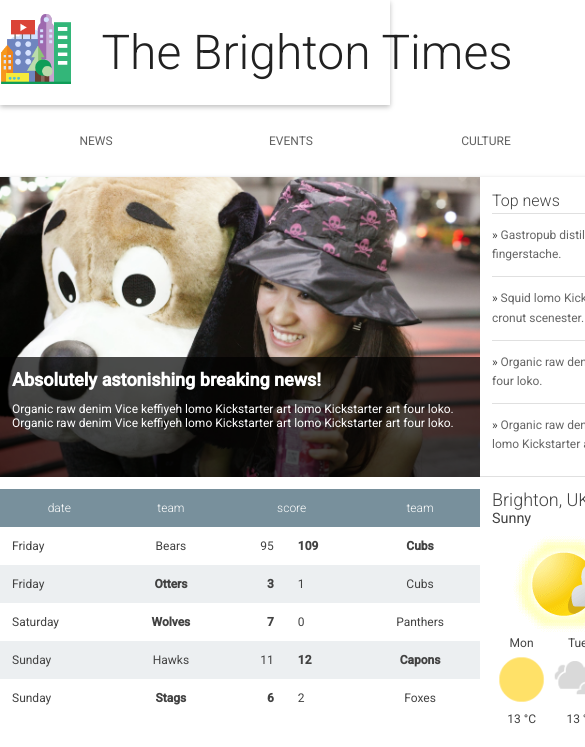
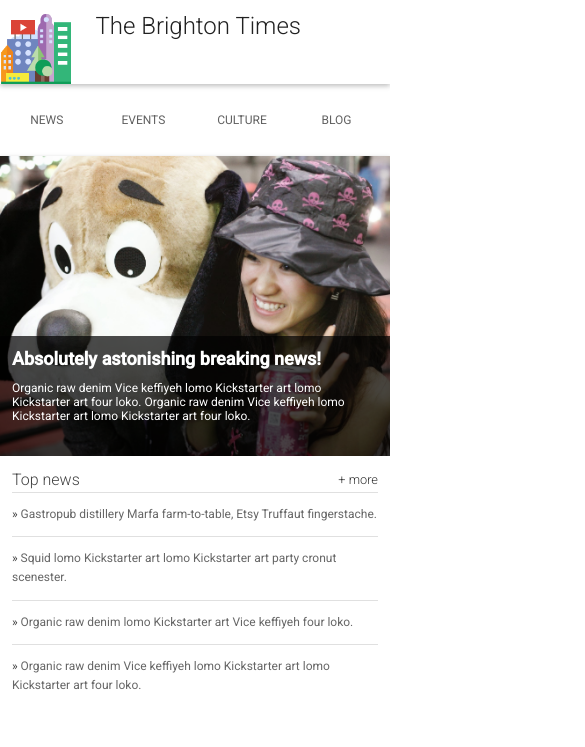
Before and after one commit to DSCBali/mobile-web, a plain HTML site: page Lesson2/Start/index.html in a window 390 px wide. Shown: the top 747 px of the page, 585 px wide, since content can reach past the window. Drawn offline with Linux system fonts and the light colour scheme.

Commit message:
Adding responsive to Lesson2

```diff
--- a/Lesson2/Start/index.html
+++ b/Lesson2/Start/index.html
@@ -3,6 +3,7 @@
   <head>
     <meta charset="utf-8">
     <meta http-equiv="X-UA-Compatible" content="IE=edge">
+    <meta name="viewport" content="width=device-width, initial-scale=1.0" />
     <title>Brighton Times</title>
     <link href="https://fonts.googleapis.com/css?family=Roboto:300,400,500" rel="stylesheet" type="text/css">
     <link rel="stylesheet" type="text/css" href="main.css">
--- a/Lesson2/Start/main.css
+++ b/Lesson2/Start/main.css
@@ -53,7 +53,7 @@ ul {
 }
 
 .header__inner {
-  width: 800px;
+  width: 100%;
   margin-left: auto;
   margin-right: auto;
 }
@@ -67,7 +67,7 @@ ul {
 
 .header__title {
   font-weight: 300;
-  font-size: 4em;
+  font-size: 2em;
   margin: 0.5em 0.25em;
   display: inline-block;
   color: #212121;
@@ -81,7 +81,7 @@ ul {
  */
 
 .nav {
-  width: 800px;
+  width: 100%;
   margin-left: auto;
   margin-right: auto;
 }
@@ -105,6 +105,8 @@ ul {
 .nav a {
   text-decoration: none;
   color: #616161;
+  min-height: 48px;
+  min-height: 48px;
 }
 
 .nav a:hover {
@@ -121,7 +123,7 @@ ul {
 
 main {
   box-shadow: 0 2px 5px rgba(0, 0, 0, 0.26);
-  width: 800px;
+  width: 100%;
   margin-left: auto;
   margin-right: auto;
 }
@@ -141,7 +143,7 @@ main {
 
 .hero {
   float: left;
-  width: 480px;
+  width: 100%;
   position: relative;
   background-image: url("./images/dog.jpg");
   background-size: cover;
@@ -169,7 +171,7 @@ main {
 
 .top-news {
   float: right;
-  width: 320px;
+  width: 100%;
   height: 300px;
   border-bottom: 1px solid #E0E0E0;
   padding: 1em;
@@ -199,6 +201,8 @@ main {
 .top-news__item a {
   text-decoration: none;
   color: #666;
+  min-width: 48px;
+  max-height: 48px;
 }
 
 .top-news__item a:hover,
@@ -214,7 +218,7 @@ main {
  */
 
 .scores {
-  width: 480px;
+  width: 100%;
   float: left;
   padding-top: 1em;
 }
@@ -264,7 +268,7 @@ main {
 
 .weather {
   float: right;
-  width: 320px;
+  width: 100%;
   padding: 1em;
 }
 
@@ -341,6 +345,8 @@ main {
 .snippet__title a {
   text-decoration: none;
   color: #666;
+  min-width: 48px;
+  min-height: 48px;
 }
 
 .snippet__title a:hover,
@@ -369,4 +375,6 @@ footer li {
 footer a {
   text-decoration: none;
   color: #333;
+  min-width: 48px;
+  min-height: 48px;
 }
```
